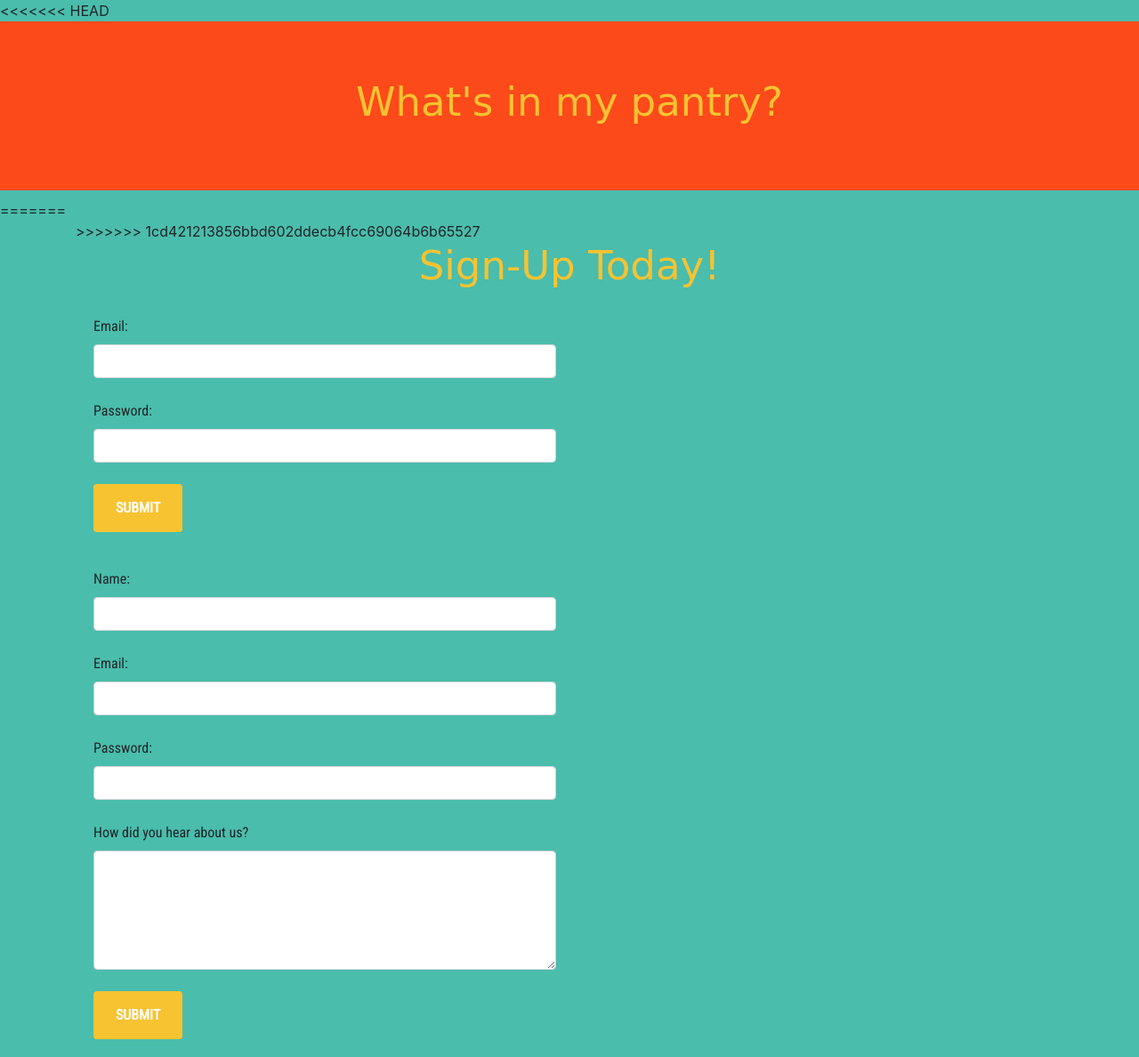
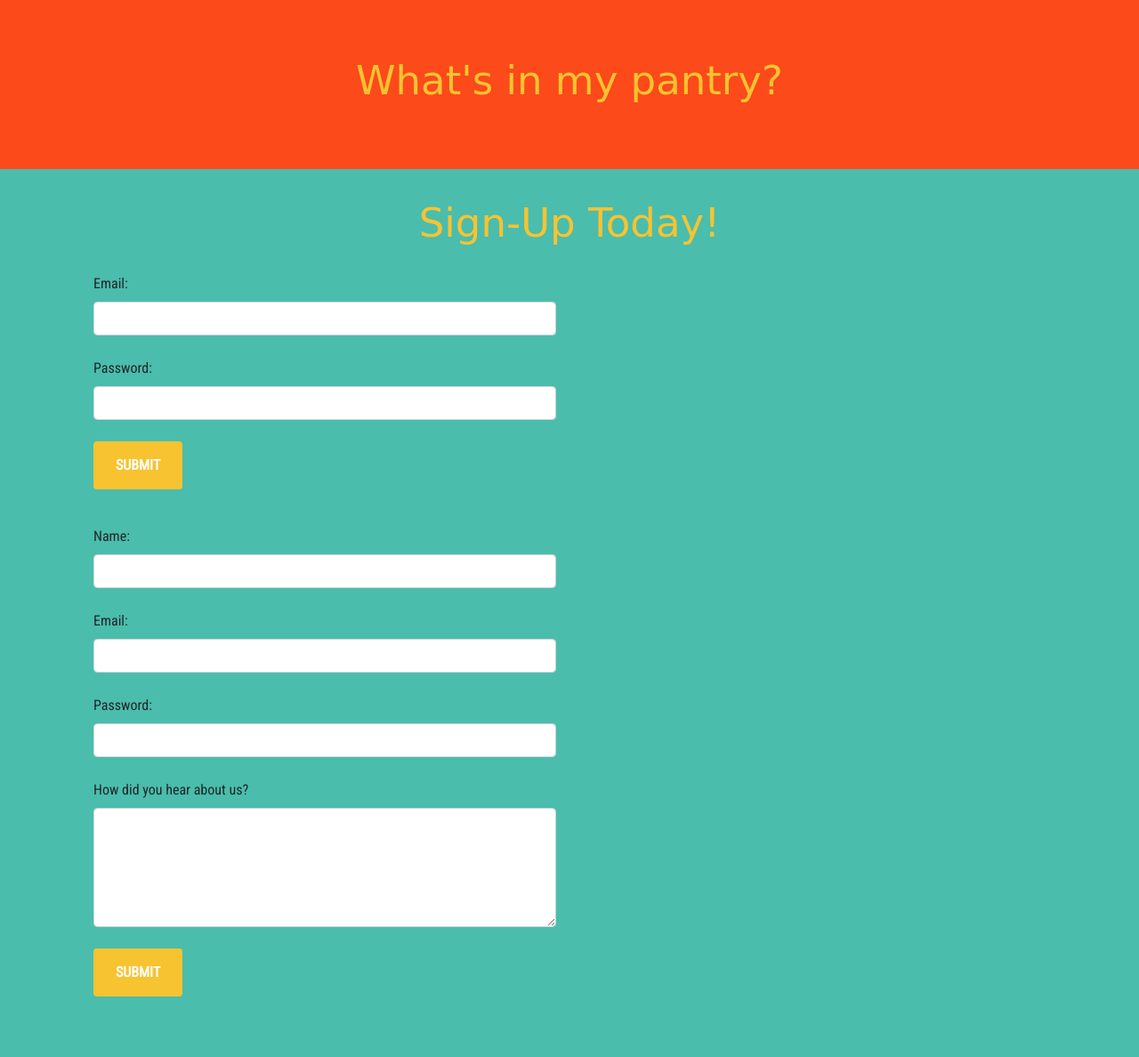
Before and after one commit to PrestonWeber/WhatsInMyPantry, a Node server app: page / in a window 1280 px wide. Shown: the whole page at 89% size. After the commit the page ends 1120 px from the top, so only its background shows below. Run offline with Node 20, Linux system fonts and the light colour scheme; data that the repository does not hold is empty; some libraries are stand-ins or nearby versions; some web fonts are replaced.

Commit message:
Fixing merge issue

```diff
--- a/WhatsInMyPantry/views/signup.handlebars
+++ b/WhatsInMyPantry/views/signup.handlebars
@@ -1,10 +1,7 @@
-<<<<<<< HEAD
 <div id="signup-top">
   <h1>What's in my pantry?</h1>
 </div>
-=======
 <div class="container">
->>>>>>> 1cd421213856bbd602ddecb4fcc69064b6b65527
 
   <br>
 
```
